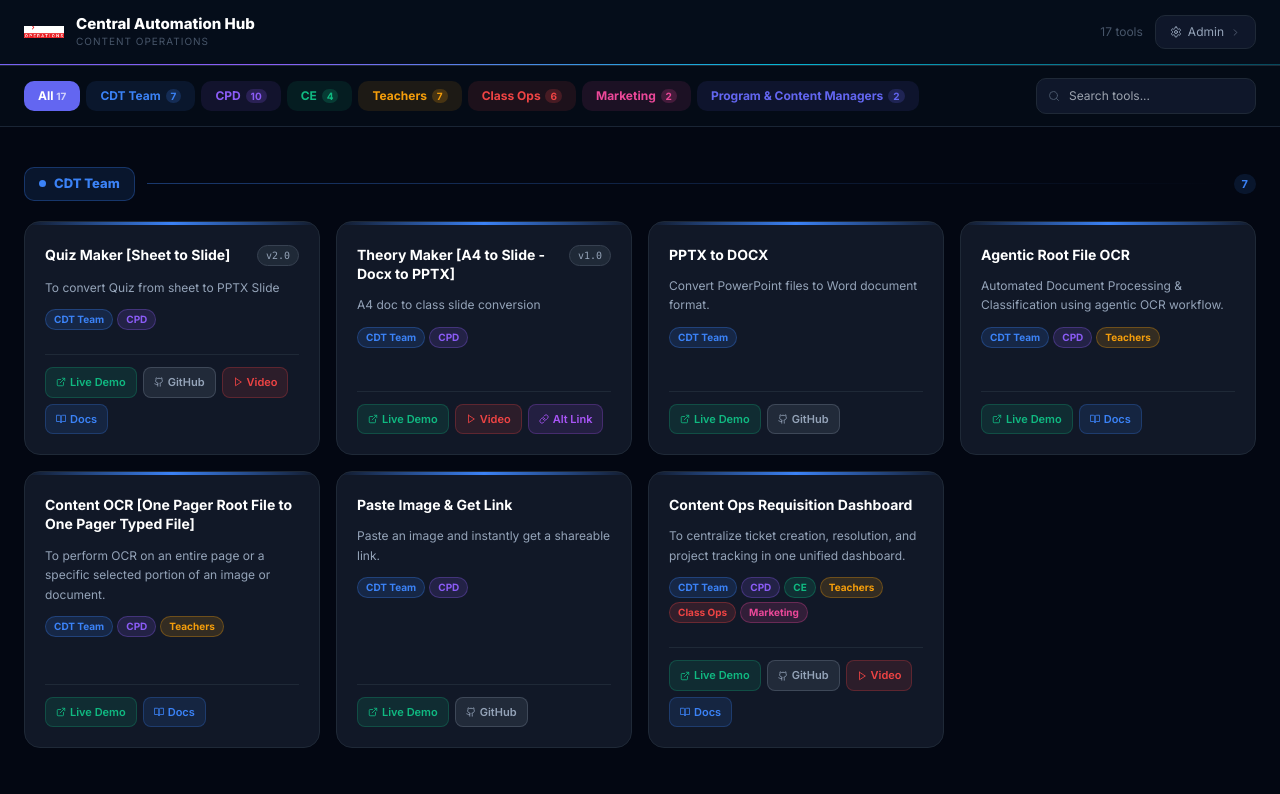
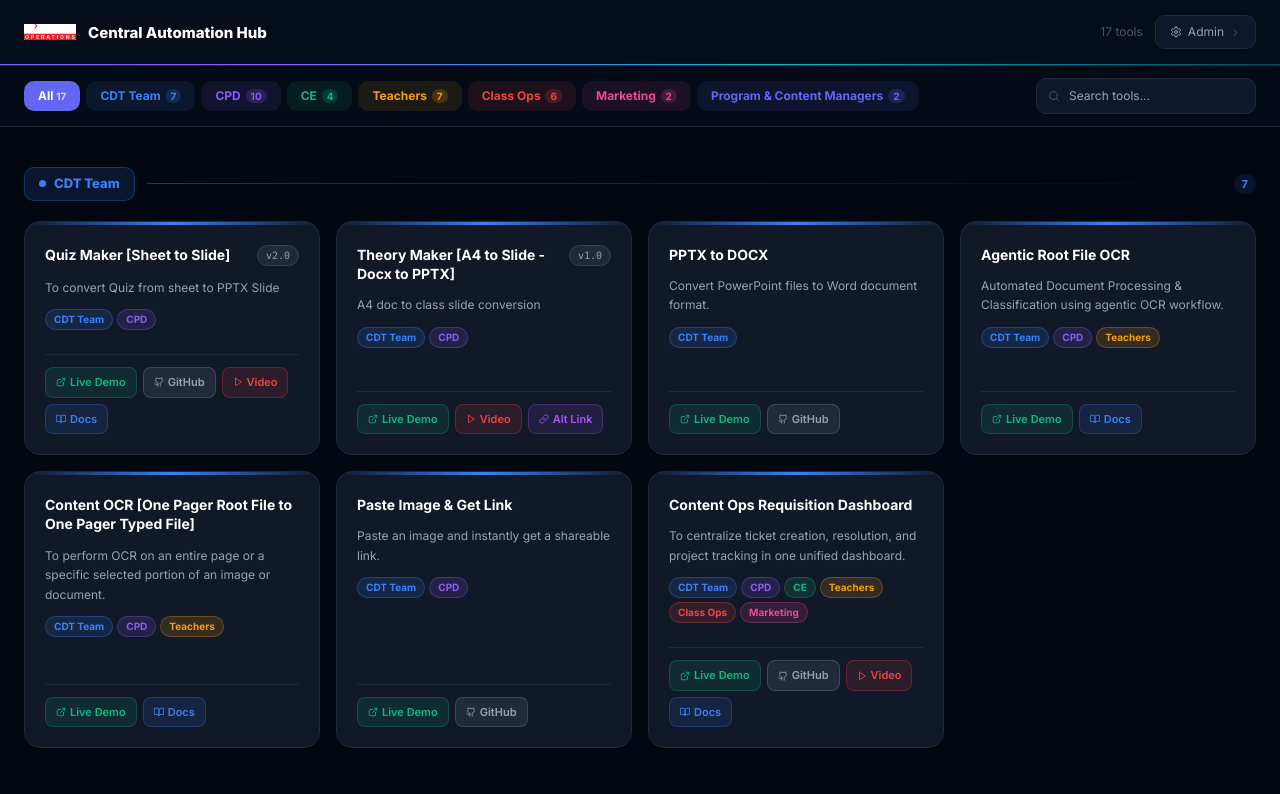
Before and after one commit to cm-ops-gmail/Central-Automation-Directory, a Next.js app: page / in a window 1280 px wide. Shown: the top 794 px of the page. Built offline with nearby package versions, Linux system fonts and the light colour scheme.

Commit message:
Enlarge header logo and remove subtitle
Co-Authored-By: Claude Sonnet 4.6 <noreply@anthropic.com>

```diff
--- a/app/dashboard.tsx
+++ b/app/dashboard.tsx
@@ -247,20 +247,15 @@ export default function Dashboard({
               src="/logo.png"
               alt="Logo"
               style={{
-                width: "40px",
-                height: "40px",
+                width: "52px",
+                height: "52px",
                 borderRadius: "10px",
                 objectFit: "contain",
                 flexShrink: 0,
               }}
             />
-            <div>
-              <div style={{ fontWeight: 800, color: "white", fontSize: "15px", lineHeight: 1 }}>
-                Central Automation Hub
-              </div>
-              <div style={{ fontSize: "10px", color: "#475569", marginTop: "3px", letterSpacing: "0.1em", textTransform: "uppercase" }}>
-                Content Operations
-              </div>
+            <div style={{ fontWeight: 800, color: "white", fontSize: "15px", lineHeight: 1 }}>
+              Central Automation Hub
             </div>
           </div>
 
```
